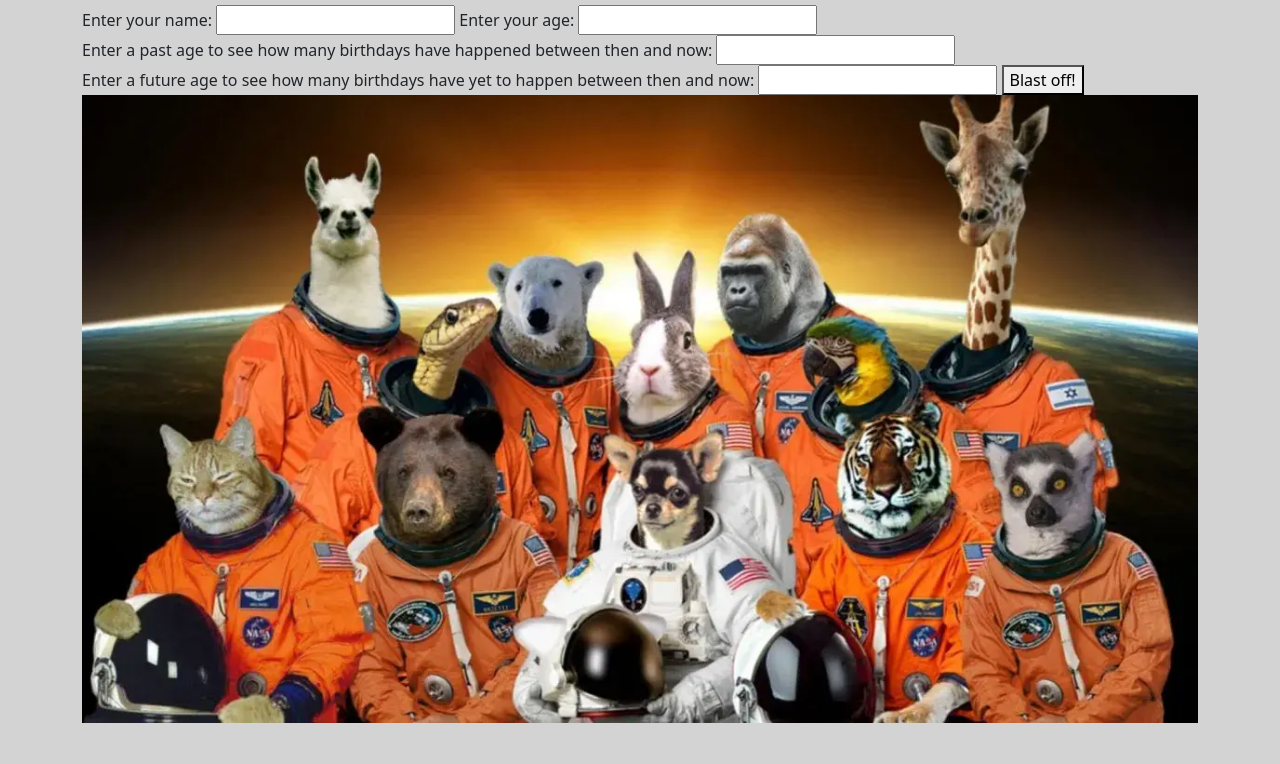
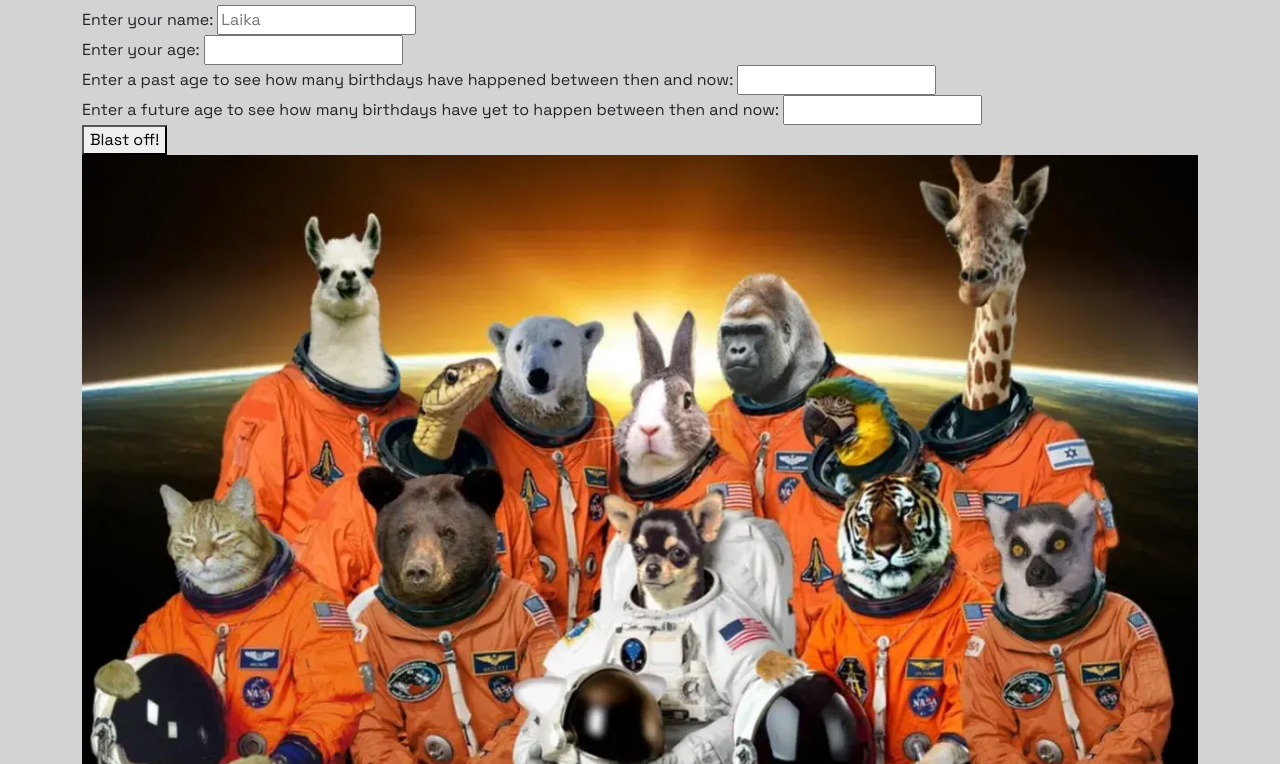
Before and after one commit to kimmykokonut/galactic-age-calculator, a website built with webpack: page src/index.html in a window 1280 px wide. Shown: the part 465-1229 px from the top of the page. Before the commit the page ends 1188 px from the top, so only its background shows below. Built offline with nearby package versions, Linux system fonts and the light colour scheme.

Commit message:
add font and html changes

```diff
--- a/src/css/styles.css
+++ b/src/css/styles.css
@@ -1,3 +1,4 @@
 body {
   background-color: lightgray;
+  font-family: 'Space Grotesk', sans-serif;
 }
--- a/src/index.html
+++ b/src/index.html
@@ -2,6 +2,9 @@
 <html lang="en-US">
 
 <head>
+  <link rel="preconnect" href="https://fonts.googleapis.com">
+  <link rel="preconnect" href="https://fonts.gstatic.com" crossorigin>
+  <link href="https://fonts.googleapis.com/css2?family=Space+Grotesk&display=swap" rel="stylesheet">
   <title>Galactic Age Calculator</title>
 </head>
 
@@ -12,13 +15,17 @@
   <h3>Let's see how old you would be based on other planet's solar years</h3>
   <form id="age-form">
     <label for="nameInput">Enter your name:</label>
-    <input id="nameInput" type="text">
+    <input id="nameInput" type="text" placeholder="Laika">
+    <br>
     <label for="ageInput">Enter your age:</label>
     <input id="ageInput" type="number">
+    <br>
     <label for="agePast">Enter a past age to see how many birthdays have happened between then and now:</label>
     <input id="agePast" type="number">
+    <br>
     <label for="ageFuture">Enter a future age to see how many birthdays have yet to happen between then and now:</label>
     <input id="ageFuture" type="number">
+    <br>
     <button type="submit">Blast off!</button>
   </form>
     <img class="img-fluid" src="./assets/images/animal.webp" alt="animals in space" />
```
